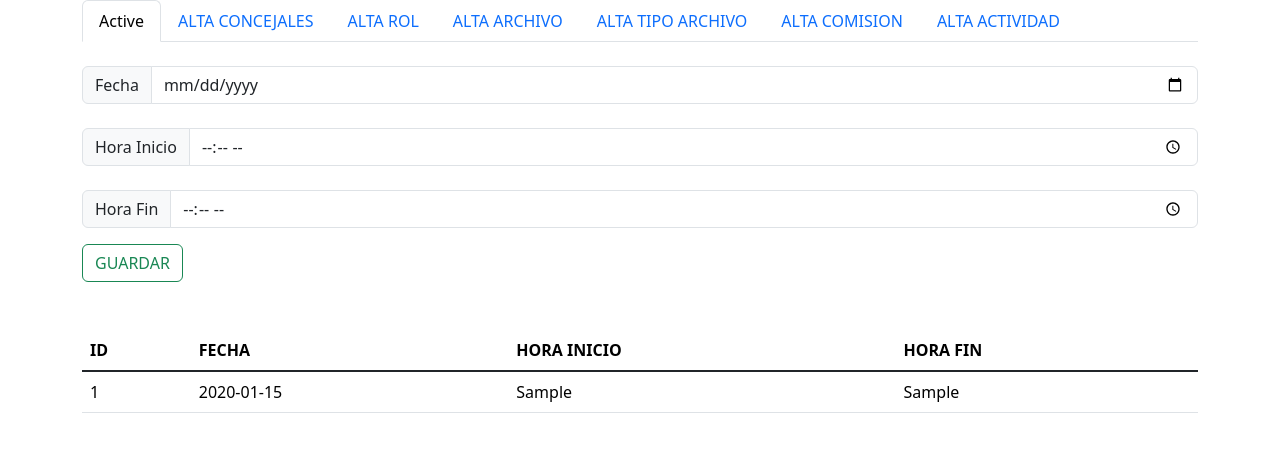
After one commit to GRUPO-N-2-Concejo-Deliberante/Concejo-Deliberante, a Spring app: page /Actividad/formularioActividad in a window 1280 px wide. The commit adds this page. Shown: the top 452 px of the page. Run offline with Thymeleaf, Linux system fonts and the light colour scheme; the template is opened without the code that fills it: most values are stand-ins (such as "Sample title", 1, 10 or a date in 2020); data that the repository does not hold is empty.

Commit message:
feat(SCRUM-22): Cargar-la-hora-y-fecha-de-una-actividad

```diff
--- a/ConcejoDeliberante/src/main/java/ar/com/ConcejoDeliberante/Entity/Actividad.java
+++ b/ConcejoDeliberante/src/main/java/ar/com/ConcejoDeliberante/Entity/Actividad.java
@@ -27,6 +27,12 @@ public class Actividad {
 
 	@OneToMany(mappedBy = "actividad")
     private List<DetalleActividad> detallesActividad;
+
+
+
+
+	public Actividad() {
+	}
 
 
 	public Actividad(int id_actividad, LocalTime horaEntrada, LocalTime horaSalida, Date fecha) {
--- a/ConcejoDeliberante/src/main/resources/application.properties
+++ b/ConcejoDeliberante/src/main/resources/application.properties
@@ -2,7 +2,7 @@ spring.application.name=ConcejoDeliberante
 server.port = 8082
 # DATASOURCE (MYSQL 5.7)
 spring.datasource.driver-class-name=com.mysql.jdbc.Driver
-spring.datasource.url=jdbc:mysql://localhost:3306/bd_concejo?useSSL=false
+spring.datasource.url=jdbc:mysql://localhost:3306/bd_consejo3?useSSL=false
 spring.datasource.username=root
 spring.datasource.password=
 #JPA
--- /dev/null
+++ b/ConcejoDeliberante/src/main/resources/templates/Actividad/formularioActividad.html
@@ -0,0 +1,56 @@
+<!DOCTYPE html>
+<html xmlns:th="http://www.thymeleaf.org">
+<head>
+    <meta charset="UTF-8">
+    <meta name="viewport" content="width=device-width, initial-scale=1.0">
+    <link href="https://cdn.jsdelivr.net/npm/bootstrap@5.3.8/dist/css/bootstrap.min.css" rel="stylesheet" integrity="sha384-sRIl4kxILFvY47J16cr9ZwB07vP4J8+LH7qKQnuqkuIAvNWLzeN8tE5YBujZqJLB" crossorigin="anonymous">
+    <title>Alta Actividad</title>
+</head>
+<body>
+
+	<div class="container" th:replace="~{inicio/inicio :: inicio}">
+	    </div>
+
+
+    <form th:action="@{/GuardarActividad}" th:object="${actividad}" method="post">
+        <div class="input-group container mt-4">
+            <span class="input-group-text">Fecha</span>
+            <input  type="date" th:field="*{fecha}" aria-label="First name" class="form-control" required>
+
+        </div>
+		<div class="input-group container mt-4">
+		           <span class="input-group-text">Hora Inicio</span>
+		           <input  type="time" th:field="*{horaEntrada}" aria-label="First name" class="form-control" required>
+
+		       </div>
+			   <div class="input-group container mt-4">
+			              <span class="input-group-text">Hora Fin</span>
+			              <input  type="time" th:field="*{horaSalida}" aria-label="First name" class="form-control" required>
+
+			          </div>
+		<div class="container mt-3">
+		  <button type="submit" class="btn btn-outline-success">GUARDAR</button>
+		  </div>
+    </form>
+	<div class="container mt-5">
+		        <table class="table">
+		            <thead>
+		                <tr>
+		                    <th scope="col">ID</th>
+		                    <th scope="col">FECHA</th>
+							<th scope="col">HORA INICIO</th>
+							<th scope="col">HORA FIN</th>
+		                </tr>
+		            </thead>
+		            <tbody class="table-group-divider">
+		               <tr th:each="a : ${actividades}">
+		                    <td th:text="${a.id_actividad}"></td>
+		                    <td th:text="${a.fecha}"></td>
+							<td th:text="${a.horaEntrada}"></td>
+							<td th:text="${a.horaSalida}"></td>
+		            </tbody>
+
+		        </table>
+		    </div>
+</body>
+</html>
--- a/ConcejoDeliberante/src/main/resources/templates/Rol/formulario.html
+++ b/ConcejoDeliberante/src/main/resources/templates/Rol/formulario.html
@@ -10,7 +10,7 @@
 
 	<div class="container" th:replace="~{inicio/inicio :: inicio}">
 	    </div>
->>>>>>> 70dbe08d1382e2db30f863b8a027183a90cbdda1
+
 
     <form th:action="@{/guardar}" th:object="${Rol}" method="post">
         <div class="input-group container mt-4">
--- a/ConcejoDeliberante/src/main/resources/templates/inicio/inicio.html
+++ b/ConcejoDeliberante/src/main/resources/templates/inicio/inicio.html
@@ -28,6 +28,9 @@
 				<a class="nav-link" th:href="@{/altaComision}" aria-current="page">ALTA COMISION</a>
 			</li>
 
+			<li>
+			<a class="nav-link" th:href="@{/AltaActividad}" aria-current="page">ALTA ACTIVIDAD</a>
+						</li>
         </ul>
     </div>
     <div class="container">
```
Also changed, not shown: ConcejoDeliberante/src/main/java/ar/com/ConcejoDeliberante/Controller/ActividadController.java (added, +40 -0 lines), ConcejoDeliberante/src/main/java/ar/com/ConcejoDeliberante/Repository/RepoActividad.java (added, +11 -0 lines), ConcejoDeliberante/src/main/java/ar/com/ConcejoDeliberante/Service/IActivivdad.java (added, +12 -0 lines), ConcejoDeliberante/src/main/java/ar/com/ConcejoDeliberante/ServiceImple/ImpleActividad.java (added, +34 -0 lines).
